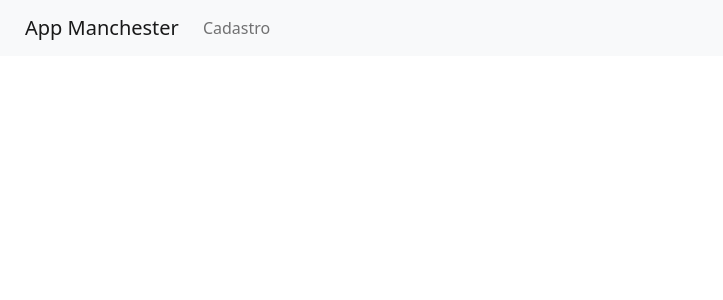
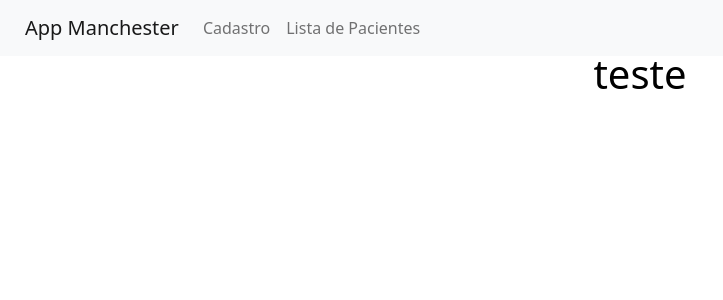
Before and after one commit to Cavalari0100/appmanchesterfront, a React (Create React App) app: page /pacientes in a window 1280 px wide. Shown: the top 300 px of the page, without its empty margins (0-723 px from the left). Built offline with nearby package versions, Linux system fonts and the light colour scheme; no server answers.

Commit message:
criando pagina listallpacientes

```diff
--- a/src/App.js
+++ b/src/App.js
@@ -5,6 +5,7 @@ import { BrowserRouter as Router, Switch, Route } from 'react-router-dom';
 //import CreatNewPaciente from './components/Paginas/Cadastro/CadastroPaciente';
 import FirstPage from './components/Paginas/FirstPage/FirstPage';
 import EmDev from './components/Paginas/EmDev/EmDesenvolvimento';
+import ListAllPacientes from './components/Paginas/Listas/ListAllPacientes';
 
 
 function App() {
@@ -16,6 +17,7 @@ function App() {
           <Switch>
             <Route exact path='/' component={FirstPage}/>
             <Route exact path='/cadastroPaciente' component={EmDev}/>
+            <Route exact path='/pacientes' component={ListAllPacientes}/>
           </Switch>
         </Container>
       </Router>
--- a/src/components/MainNavBar/MainNavBar.jsx
+++ b/src/components/MainNavBar/MainNavBar.jsx
@@ -12,6 +12,9 @@ class MainNavBar extends Component{
                     <Nav className="mr-auto" navbar>
                         <NavItem><NavLink href="/CadastroPaciente">Cadastro</NavLink></NavItem>
                     </Nav>
+                    <Nav className="mr-auto" navbar>
+                        <NavItem><NavLink href="/pacientes">Lista de Pacientes</NavLink></NavItem>
+                    </Nav>
                 </Navbar>
             </div>
 
--- /dev/null
+++ b/src/components/Paginas/Listas/ListAllPacientes.js
@@ -0,0 +1,30 @@
+import React, {useState , useEffect} from 'react';
+import axios from 'axios';
+import { Container , Row } from 'reactstrap';
+
+function ListAllPacientes(props){
+
+    const [pacientes,setListPacientes] = useState([]);
+    useEffect( async  () => {
+        const url = "https://uploadappmanchester.herokuapp.com/listAllPacientes";
+        const data =  await axios.get(url).then(response => {
+            return response.data;
+        }).catch(err =>{
+            return false;
+        })
+            if(data){
+                setListPacientes(data);
+            }
+    } , [])
+    console.log(pacientes);
+
+
+    return(
+        <Container>
+            <Row style={{paddingTop:50 , color:"black"}}>
+            <h1>teste</h1>
+            </Row>
+        </Container>
+    )
+}
+export default ListAllPacientes;
```
